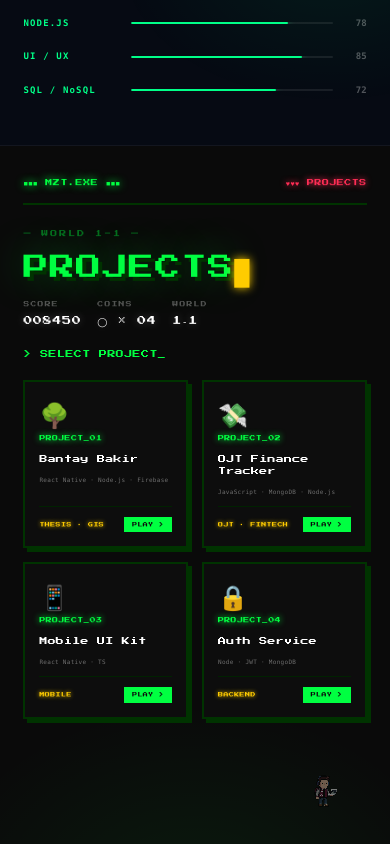
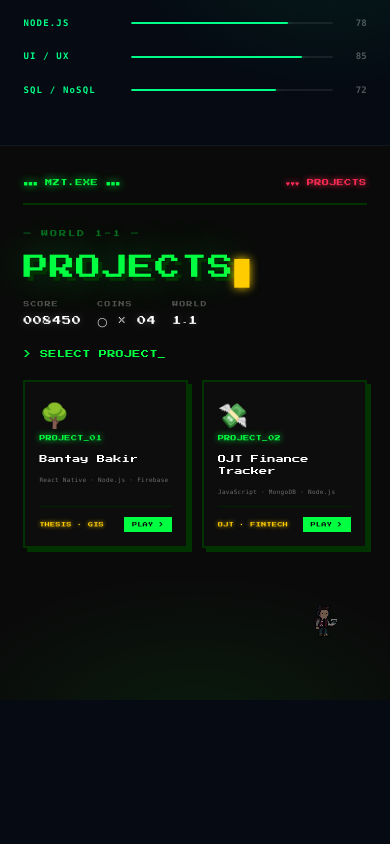
Before and after one commit to Mathew-Tugab/porftfolio, a React (Vite) app in the folder portfolio/: page / in a window 390 px wide. Shown: the part 1078-1922 px from the top of the page. After the commit the page ends 1778 px from the top, so only its background shows below. Built offline with nearby package versions, Linux system fonts and the light colour scheme; a web font is replaced by a local one.

Commit message:
refactor: remove unused project cards from MobileApp component

```diff
--- a/portfolio/src/App.tsx
+++ b/portfolio/src/App.tsx
@@ -40,7 +40,7 @@ export default function App() {
   const [showProject02, setShowProject02] = useState(false)
   const keysRef       = useRef<Set<string>>(new Set())
   const pixelFrameRef = useRef<HTMLDivElement>(null)
-  const cardRefs      = useRef<(HTMLElement | null)[]>([null, null, null, null])
+  const cardRefs      = useRef<(HTMLElement | null)[]>([null, null])
   const spriteRef     = useRef<HTMLDivElement>(null)
   const pixelGridRef  = useRef<HTMLDivElement>(null)
   const spriteGameRef = useRef<number | null>(null)
@@ -570,37 +570,6 @@ export default function App() {
                 </div>
               </article>
 
-              <article
-                className={`pixel-card${hitCardIdx === 2 ? ' pixel-card--hit' : ''}`}
-                style={{ '--delay': '2' } as React.CSSProperties}
-                ref={(el) => { cardRefs.current[2] = el }}
-                data-href="#"
-              >
-                <div className="pixel-card-icon">&#128241;</div>
-                <h3 className="pixel-card-title">PROJECT_03</h3>
-                <p className="pixel-card-name">Mobile UI Kit</p>
-                <p className="pixel-card-stack">React Native · TS</p>
-                <div className="pixel-card-footer">
-                  <span className="pixel-tag">MOBILE</span>
-                  <a href="#" className="pixel-btn">PLAY &gt;</a>
-                </div>
-              </article>
-
-              <article
-                className={`pixel-card${hitCardIdx === 3 ? ' pixel-card--hit' : ''}`}
-                style={{ '--delay': '3' } as React.CSSProperties}
-                ref={(el) => { cardRefs.current[3] = el }}
-                data-href="#"
-              >
-                <div className="pixel-card-icon">&#128274;</div>
-                <h3 className="pixel-card-title">PROJECT_04</h3>
-                <p className="pixel-card-name">Auth Service</p>
-                <p className="pixel-card-stack">Node · JWT · MongoDB</p>
-                <div className="pixel-card-footer">
-                  <span className="pixel-tag">BACKEND</span>
-                  <a href="#" className="pixel-btn">PLAY &gt;</a>
-                </div>
-              </article>
             </div>
 
           </div>
--- a/portfolio/src/components/MobileApp.tsx
+++ b/portfolio/src/components/MobileApp.tsx
@@ -231,27 +231,6 @@ export default function MobileApp() {
             </div>
           </article>
 
-          <article className="pixel-card m-card-tap" role="button" tabIndex={0}>
-            <div className="pixel-card-icon">&#128241;</div>
-            <h3 className="pixel-card-title">PROJECT_03</h3>
-            <p className="pixel-card-name">Mobile UI Kit</p>
-            <p className="pixel-card-stack">React Native · TS</p>
-            <div className="pixel-card-footer">
-              <span className="pixel-tag">MOBILE</span>
-              <span className="pixel-btn">PLAY &gt;</span>
-            </div>
-          </article>
-
-          <article className="pixel-card m-card-tap" role="button" tabIndex={0}>
-            <div className="pixel-card-icon">&#128274;</div>
-            <h3 className="pixel-card-title">PROJECT_04</h3>
-            <p className="pixel-card-name">Auth Service</p>
-            <p className="pixel-card-stack">Node · JWT · MongoDB</p>
-            <div className="pixel-card-footer">
-              <span className="pixel-tag">BACKEND</span>
-              <span className="pixel-btn">PLAY &gt;</span>
-            </div>
-          </article>
         </div>
 
         {/* Decorative sprite */}
```
